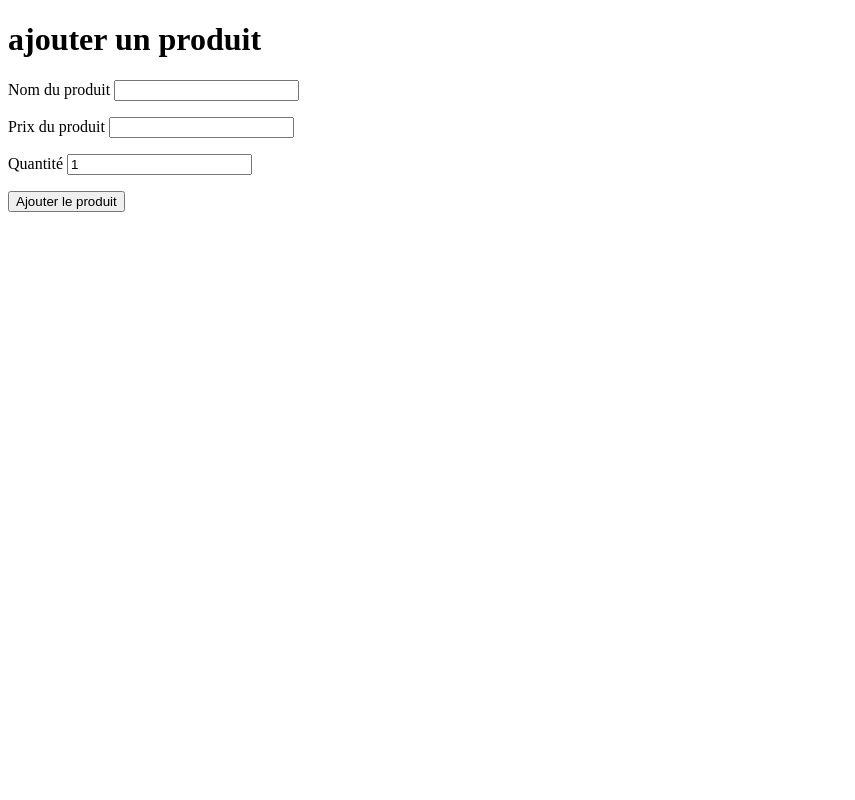
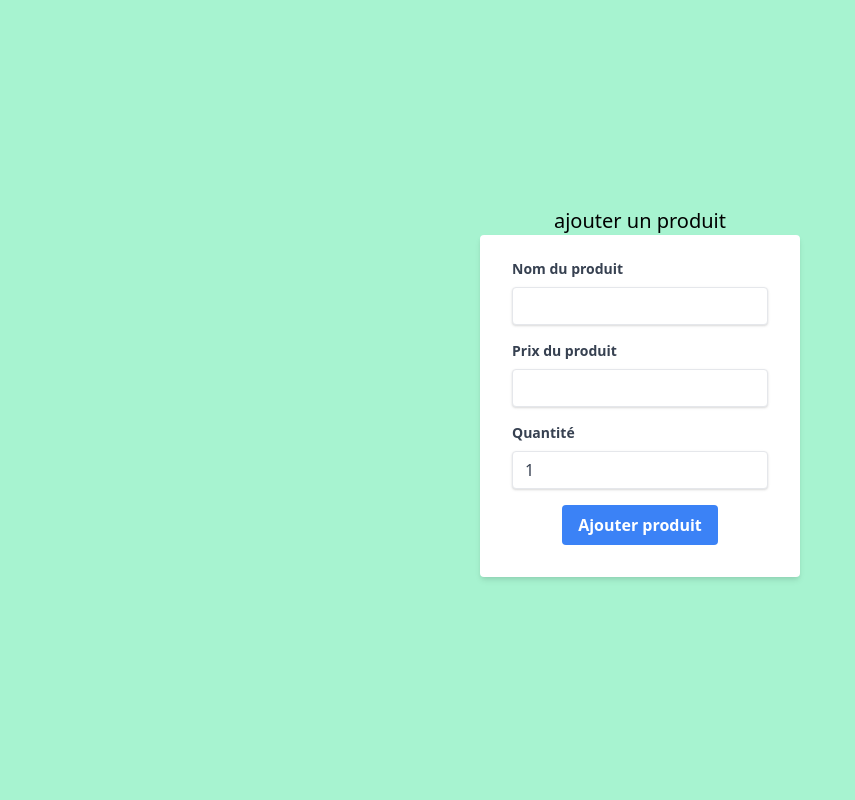
Before and after one commit to mohamed67210/Appli_php, a PHP site: page / in a window 1280 px wide. Shown: the whole page, without its empty margins (0-855 px from the left). Run offline with PHP 8.4, Linux system fonts and the light colour scheme.

Commit message:
modified:   index.php j'ai rajouter du style (bg color,formulaire) en utilisant Tailwind css .

```diff
--- a/index.php
+++ b/index.php
@@ -10,13 +10,48 @@ session_start();
     <meta charset="UTF-8">
     <meta http-equiv="X-UA-Compatible" content="IE=edge">
     <meta name="viewport" content="width=device-width, initial-scale=1.0">
-    <title>Document</title>
+    <link href="https://unpkg.com/tailwindcss@^1.0/dist/tailwind.min.css" rel="stylesheet">
+    <title>Ajouter nouveau produit</title>
 </head>
 
 <body>
-    <h1>ajouter un produit</h1>
-    <form action="traitement.php" method="POST">
-        <p>
+    <div class="w-full h-screen flex  flex-col justify-center items-center bg-green-200">
+        <div class="w-full max-w-xs flex  flex-col justify-center items-center">
+            <h1 class="text-xl">ajouter un produit</h1>
+            <form class="bg-white shadow-md rounded px-8 pt-6 pb-8 mb-4" action="traitement.php" method="POST">
+
+            <div class="mb-4">
+                    <label class="block text-gray-700 text-sm font-bold mb-2" for="name">
+                        Nom du produit
+                    </label>
+                    <input name="name" class="shadow appearance-none border rounded w-full py-2 px-3 text-gray-700 leading-tight focus:outline-none focus:shadow-outline" id="name" type="text">
+                </div>
+
+                <div class="mb-4">
+                    <label class="block text-gray-700 text-sm font-bold mb-2" for="price">
+                        Prix du produit
+                    </label>
+                    <input name="price" class="shadow appearance-none border rounded w-full py-2 px-3 text-gray-700 leading-tight focus:outline-none focus:shadow-outline" id="price" type="number">
+                </div>
+
+                <div class="mb-4">
+                    <label class="block text-gray-700 text-sm font-bold mb-2" for="qtt">
+                        Quantité
+                    </label>
+                    <input name="qtt" class="shadow appearance-none border rounded w-full py-2 px-3 text-gray-700 leading-tight focus:outline-none focus:shadow-outline" id="qtt" type="number" value="1">
+                </div>
+                <div class="flex items-center justify-center">
+                    <input class="bg-blue-500 hover:bg-blue-700 text-white font-bold py-2 px-4 rounded focus:outline-none focus:shadow-outline" type="submit" name="submit" value="Ajouter produit"/>
+                </div>
+
+            </form>
+        </div>
+    </div>
+
+</body>
+
+</html>
+<!-- <p>
     <label>Nom du produit <input type="text" name="name" /></label>
 </p>
 <p>
@@ -26,9 +61,5 @@ session_start();
     <label>Quantité <input type="number" value="1" name="qtt" /></label>
 </p>
 <p>
-            <input type="submit" name="submit"  value="Ajouter le produit" />
-        </p>
-    </form>
-</body>
-
-</html>
+    <input type="submit" name="submit" value="Ajouter le produit" />
+</p> -->
```
Lines whose indentation alone changed are shown as unchanged.
